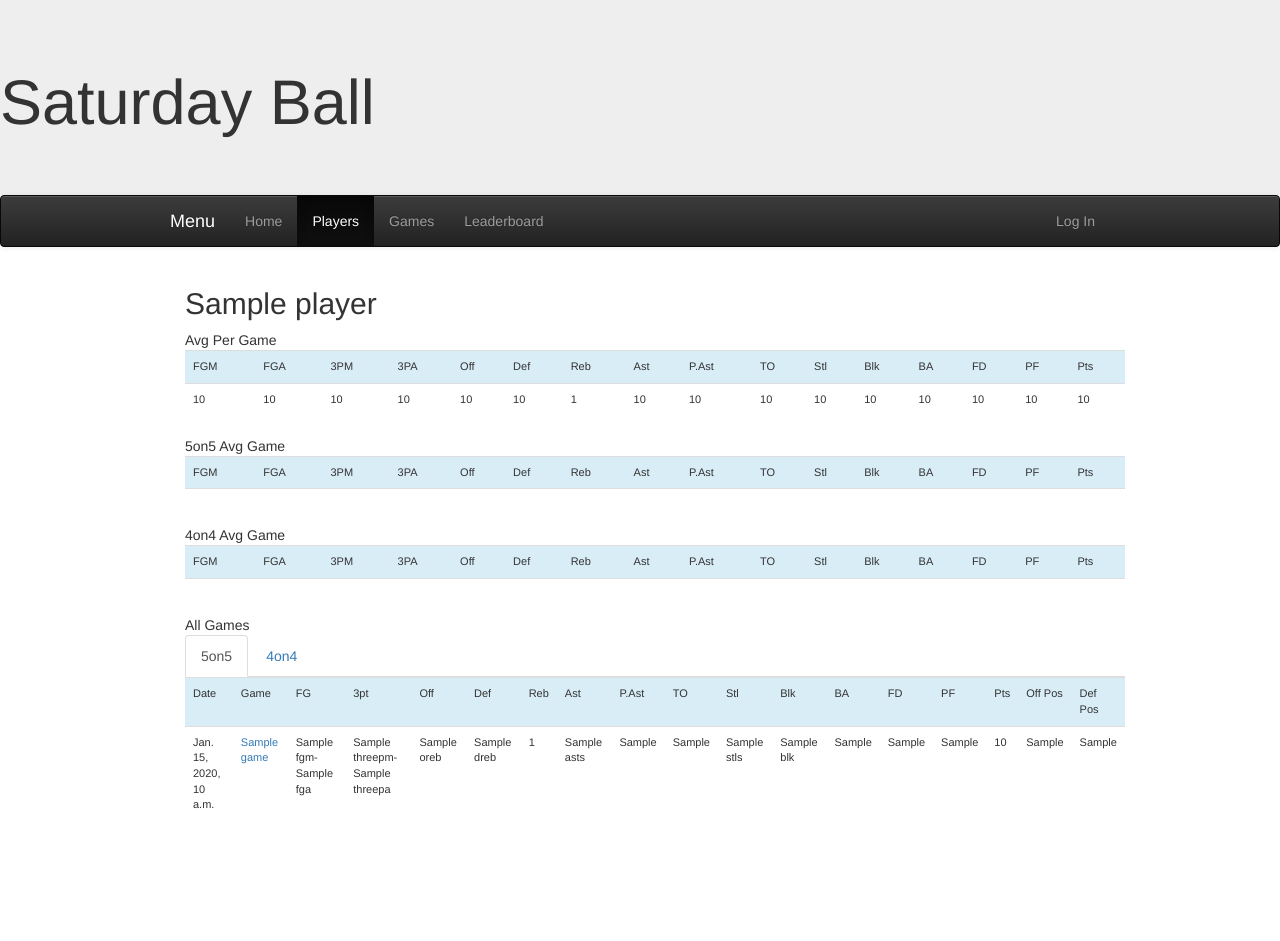
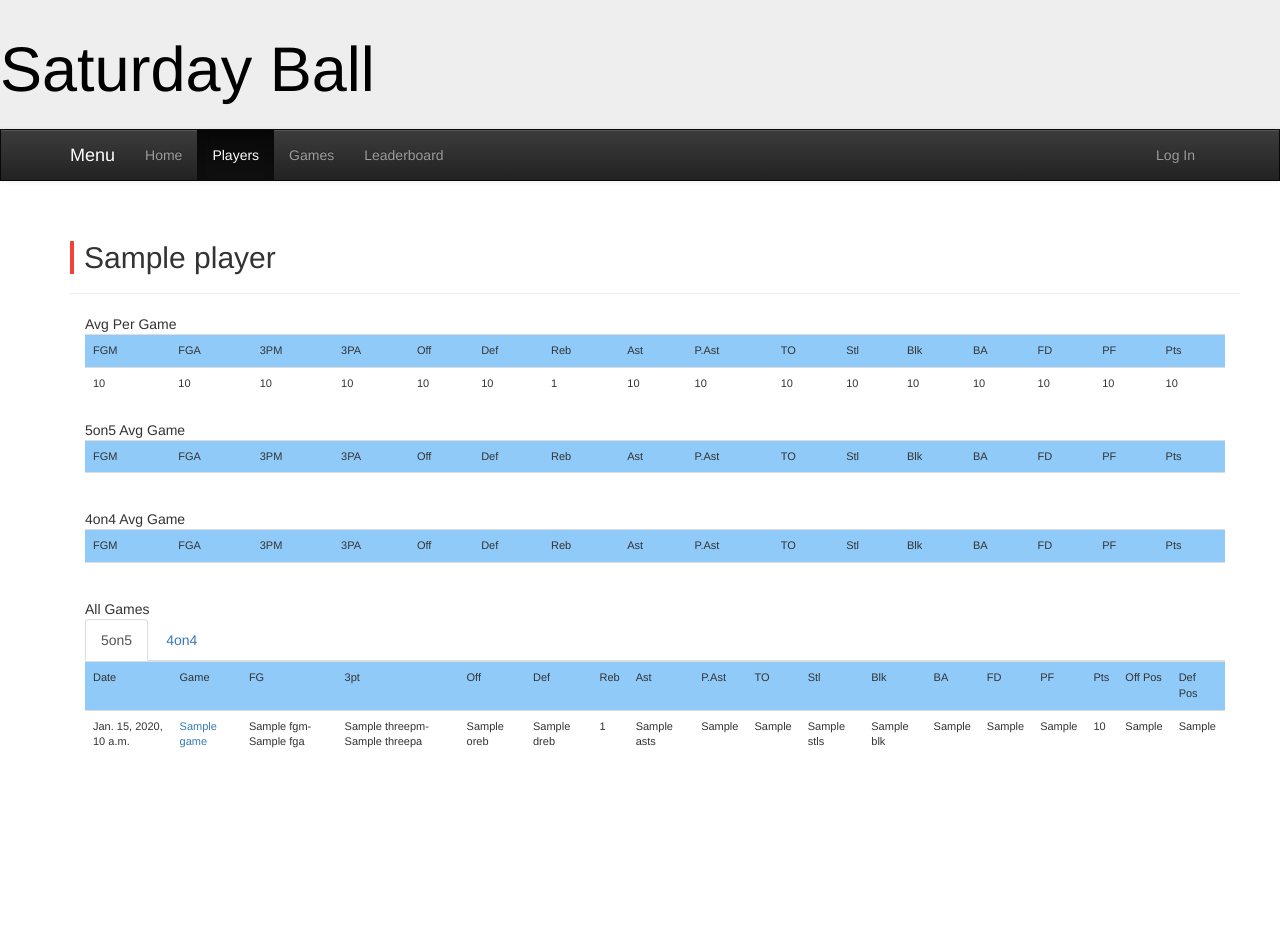
Before and after one commit to adelprete/Pickup-Basketball-Stats, a Django app: template basketball/templates/player.html in a window 1280 px wide. After the commit the page ends 748 px from the top, so only its background shows below. Run offline with Django 3.2, Linux system fonts and the light colour scheme; the template is opened without the code that fills it: most values are stand-ins (such as "Sample title", 1, 10 or a date in 2020); parts of the project's set-up code (start-up, migrations or seed data) failed here and were passed over; some libraries are stand-ins or nearby versions.

Commit message:
updated sites design

```diff
--- a/basketball/static/css/custom.css
+++ b/basketball/static/css/custom.css
@@ -1,11 +1,45 @@
 @media (min-width: 1200px) {
-	  .container {
-		      width: 970px;
-			    }
-			}
+	.container {
+		width: 1170px;
+	}
+}
 
+.navbar{
+	border-radius: 0px;
+	/*background-color: #0D47A1;*/
+}
+/*
+.navbar-default {
+	background-image: none;
+	border-color: #0D47A1;
+	border-top:none;
+	border-bottom:none;
+}
+*/
+/* link */
+/*
+.navbar-default .navbar-nav > li > a {
+	color: #BBDEFB;
+}
+.navbar-default .navbar-nav > li > a:hover,
+.navbar-default .navbar-nav > li > a:focus {
+    color: white;
+}
+.navbar-default .navbar-nav > .active > a,
+.navbar-default .navbar-nav > .active > a:hover,
+.navbar-default .navbar-nav > .active > a:focus {
+	color: black;
+	background-image: none;
+	background-color: #BBDEFB;
+	border-color: #BBDEFB;
+}
+*/
 .jumbotron{
+	/*background-color:#2196F3;*/
 	margin-bottom:0px;
+	color: black;
+	padding-bottom:15px;
+	padding-top:15px;
 }
 
 .top_5_table{
@@ -19,3 +53,15 @@ ul.messages li {
 	list-style-type: none;
 	padding: 15px;
 }
+
+.accent {
+	padding-left:10px;
+	border-left:4px solid #F44336;
+}
+
+.btn-primary {
+  color: #fff;
+  background-image: none;
+  background-color: #2196F3;
+  border-color: #2196F3;
+}
--- a/basketball/templates/base.html
+++ b/basketball/templates/base.html
@@ -6,7 +6,7 @@
 
   <head>
 	{% block title %}
-		<title>Home</title>
+		<title>Saturday Ball</title>
 	{% endblock %}
 	{% block head %}
 	{% load bootstrap3 %}
@@ -21,6 +21,7 @@
 	<link rel="stylesheet" href="{% static 'css/custom.css' %}" type="text/css">
 	<script type="text/javascript" src="{% static 'js/jquery-1.11.3.js' %}"></script>
 	<script type="text/javascript" src="{% static 'js/bootstrap.js' %}"></script>
+	<link rel="shortcut icon" type="image/png" href="{% static 'favicon.ico' %}"/>
 	{% endblock %}
   </head>
 
@@ -30,7 +31,7 @@
 		<h1>Saturday Ball</h1>
     </div>
 
-<nav class="navbar navbar-inverse navbar-default">
+<nav class="navbar navbar-default navbar-inverse">
   <div class="container">
     <!-- Brand and toggle get grouped for better mobile display -->
 
@@ -58,7 +59,7 @@
 </nav>
 	</div>
 	{% endblock %}
-	<div class="container" style="margin-bottom:100px;background:white;">
+	<div class="container" style="margin-bottom:100px;">
 		{% if messages %}
 		<ul class="messages">
 			{% for message in messages %}
@@ -69,7 +70,7 @@
 	{% block body %}
 		<div class="row">
 			{% for game in games %}
-				<div class="col-md-2" style="margin-bottom:10px;border:1px solid;">
+				<div class="col-md-2" style="margin-bottom:10px;border:1px solid;border-radius:4px;margin-right:15px">
 					<table style="padding:5px;">
 						<tr>
 							<td><a href="{{ game.get_absolute_url }}"><u>{{ game.title }}</u></a></td>
@@ -115,7 +116,7 @@
 				</div>
 			</div>
 			<div class="col-md-3">
-				<h3>Standings</h3>
+				<h3 class="accent">Standings</h3>
 				<table class="table">
 					<thead>
 					<th>
--- a/basketball/templates/games_home.html
+++ b/basketball/templates/games_home.html
@@ -3,7 +3,9 @@
 	<title>Games</title>
 {% endblock %}
 {% block body %}
-	<h3>Games</h3>
+	<div class="page-header">
+	<h3 class="accent">Games</h3>
+</div>
 	{% for key,value in group_list.items %}
 		<div class="row">
 			<div class="col-sm-12">
--- a/basketball/templates/lb_totals.html
+++ b/basketball/templates/lb_totals.html
@@ -1,9 +1,9 @@
 {% load basketball_tags %}
-<h3>5 on 5 Total Stats</h3>
+<h3 class="accent">5 on 5 Total Stats</h3>
 <div class="table-responsive" style="margin-top:25px;">
 	<table id="totals_table" class="table table-hover">
 		<thead style="font-size:12px;">
-		<tr class="active">
+		<tr class="active" style="background-color:#90CAF9;">
 			<th></th>
 			<th>FGM</th>
 			<th>FGA</th>
--- a/basketball/templates/leaderboard.html
+++ b/basketball/templates/leaderboard.html
@@ -4,7 +4,9 @@
 {% endblock %}
 {% block body %}
 	{% load basketball_tags %}
-	<h2>Leaderboard</h2>
+	<div class="page-header">
+	<h3 class="accent">Leaderboard</h3>
+</div>
 	<ul class="nav nav-tabs" role="tablist">
 		<li role="presentation" class="active"><a href="#5on5" aria-controls="home" role="tab" data-toggle="tab">5on5</a></li>
 		<li role="presentation"><a href="#4on4" aria-controls="profile" role="tab" data-toggle="tab">4on4</a></li>
--- a/basketball/templates/player.html
+++ b/basketball/templates/player.html
@@ -6,8 +6,8 @@
 {% block body %}
 <div class="container">
 	<div class="row">
-		<div class="col-sm-12">
-			<h2>{{ player.get_full_name }}</h2>
+		<div class="page-header">
+			<h2 class="accent">{{ player.get_full_name }}</h2>
 		</div>
 	</div>
 
@@ -32,10 +32,10 @@
 			</ul>
 			<div class="tab-content">
 				<div role="tabpanel" class="tab-pane active" id="5on5">
-					{% player_box_score statlines "#d9edf7" "5v5" %}
+					{% player_box_score statlines "#90CAF9" "5v5" %}
 				</div>
 				<div role="tabpanel" class="tab-pane" id="4on4">
-					{% player_box_score statlines "#d9edf7" "4v4" %}
+					{% player_box_score statlines "#90CAF9" "4v4" %}
 				</div>
 			</div>
 		</div>
--- a/basketball/templates/player_averages_table.html
+++ b/basketball/templates/player_averages_table.html
@@ -1,6 +1,6 @@
 <div class="table-responsive">
 	<table class="table" style="font-size:11px;">
-		<tr style="background:#d9edf7">
+		<tr style="background:#90CAF9">
 			<td>FGM</td>
 			<td>FGA</td>
 			<td>3PM</td>
--- a/basketball/templates/players_home.html
+++ b/basketball/templates/players_home.html
@@ -3,7 +3,9 @@
 	<title>Players</title>
 {% endblock %}
 {% block body %}
-	<h3>Players</h3>
+	<div class="page-header">
+	<h3 class="accent">Players</h3>
+	</div>
 	<div class="row">
 		{% for player in players %}
 			<div class="col-sm-1" style="margin-top:15px;">
```
Also changed, not shown: basketball/templates/game_box_score.html (+18 -11 lines), basketball/templates/lb_5on5_possessions.html (+18 -18 lines), static/css/custom.css (+50 -4 lines), basketball/migrations/0018_auto_20150727_2059.py (added), basketball/static/favicon.ico (added), static/favicon.ico (added).
